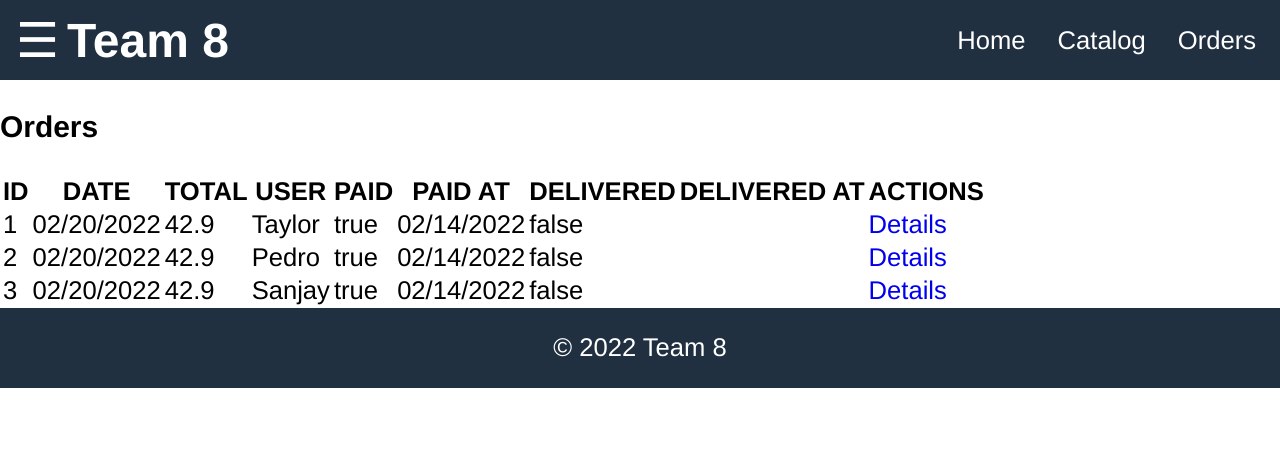
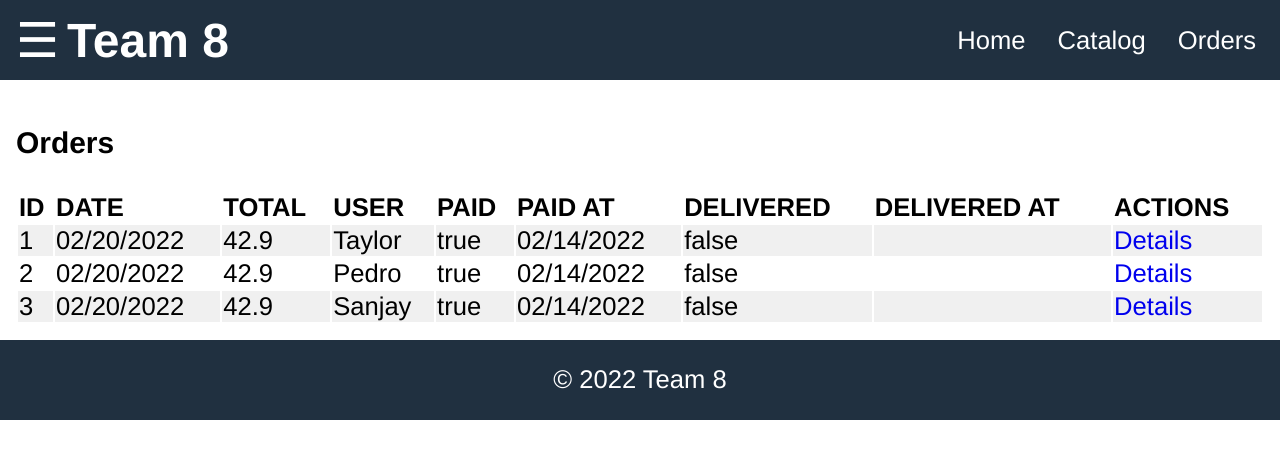
Before and after one commit to Team-8-4630/Team-8-4630-web, a React (Create React App) app in the folder frontend/: page /orders in a window 1280 px wide. Shown: the top 458 px of the page. Built offline with nearby package versions, Linux system fonts and the light colour scheme.

Commit message:
Add styles for order header and table layout

```diff
--- a/frontend/src/index.css
+++ b/frontend/src/index.css
@@ -127,3 +127,21 @@
 .product-rating {
     margin-bottom: 1rem;
 }
+
+.order-header {
+  display: flex;
+  justify-content: space-between;
+  align-items: flex-start;
+}
+.content-margined {
+  margin: 1rem;
+}
+.table {
+  width: 100%;
+}
+th {
+  text-align: left;
+}
+tbody > tr:nth-child(odd) {
+  background-color: #f0f0f0;
+}
```
